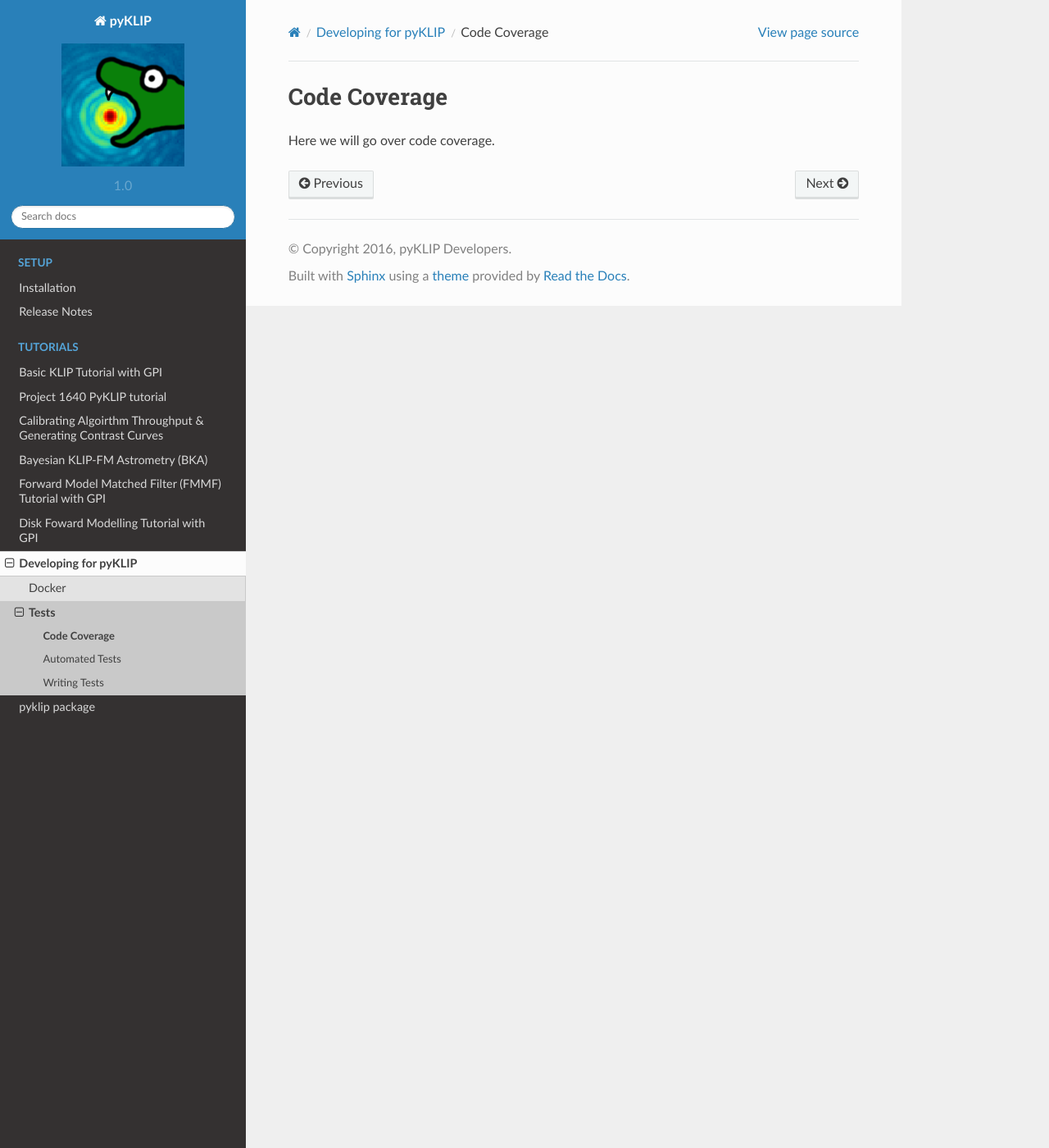
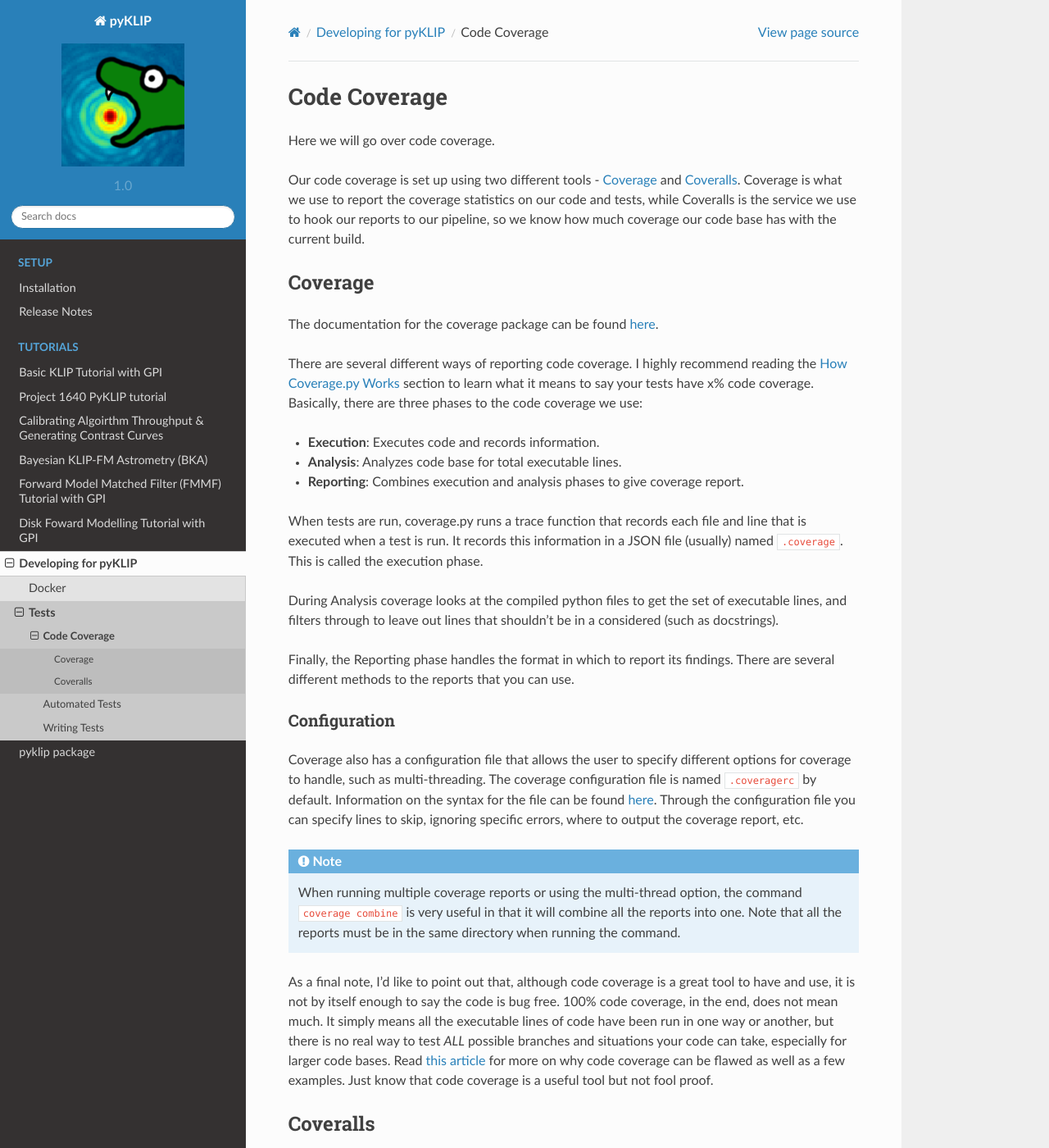
Before and after one commit to UCSB-Exoplanet-Polarimetry-Lab/pyKLIP_NMFJAX, a Sphinx documentation site: the page built from docs/source/developing/coverage.rst, in a window 1280 px wide and 1400 px high. Shown: the whole window at 82% size. Built offline with Sphinx 7.4.7 and the Read the Docs theme 2.0.0, drawn with Linux system fonts in a browser that asks for light colours; some of the changed text lies outside the part shown.

Commit message:
Removed old developing rst file, rough draft of coverage rst, and slight style edits to sharing and using rst files so make html doesn't complain about them.

```diff
--- a/docs/source/developing/coverage.rst
+++ b/docs/source/developing/coverage.rst
@@ -3,3 +3,61 @@
 Code Coverage
 =============
 Here we will go over code coverage.
+
+Our code coverage is set up using two different tools - `Coverage <https://coverage.readthedocs.io/en/coverage-4.3.4/>`__
+and `Coveralls <https://coveralls.io/>`__. Coverage is what we use to report the coverage statistics on our code and
+tests, while Coveralls is the service we use to hook our reports to our pipeline, so we know how much coverage our code
+base has with the current build.
+
+Coverage
+--------
+The documentation for the coverage package can be found `here <https://coverage.readthedocs.io/en/coverage-4.3.4/index.html>`__.
+
+There are several different ways of reporting code coverage. I highly recommend reading the `How Coverage.py Works
+<https://coverage.readthedocs.io/en/coverage-4.3.4/howitworks.html>`__ section to learn what it means to say your tests
+have x% code coverage.
+Basically, there are three phases to the code coverage we use:
+
+* **Execution**: Executes code and records information.
+* **Analysis**: Analyzes code base for total executable lines.
+* **Reporting**: Combines execution and analysis phases to give coverage report.
+
+When tests are run, coverage.py runs a trace function that records each file and line that is executed when a test is
+run. It records this information in a JSON file (usually) named ``.coverage``. This is called the execution phase.
+
+During Analysis coverage looks at the compiled python files to get the set of executable lines, and filters through to
+leave out lines that shouldn't be in a considered (such as docstrings).
+
+Finally, the Reporting phase handles the format in which to report its findings. There are several different methods to
+the reports that you can use.
+
+Configuration
+^^^^^^^^^^^^^
+Coverage also has a configuration file that allows the user to specify different options for coverage to handle, such as
+multi-threading. The coverage configuration file is named ``.coveragerc`` by default. Information on the syntax for the
+file can be found `here <https://coverage.readthedocs.io/en/coverage-4.3.4/config.html>`__. Through the configuration
+file you can specify lines to skip, ignoring specific errors, where to output the coverage report, etc.
+
+.. note::
+    When running multiple coverage reports or using the multi-thread option, the command ``coverage combine`` is very
+    useful in that it will combine all the reports into one. Note that all the reports must be in the same directory
+    when running the command.
+
+
+As a final note, I'd like to point out that, although code coverage is a great tool to have and use, it is not by itself
+enough to say the code is bug free. 100% code coverage, in the end, does not mean much. It simply means all the executable
+lines of code have been run in one way or another, but there is no real way to test `ALL` possible branches and situations
+your code can take, especially for larger code bases. Read `this article <https://nedbatchelder.com/blog/200710/flaws_in_coverage_measurement.html>`__
+for more on why code coverage can be flawed as well as a few examples. Just know that code coverage is a useful tool but
+not fool proof.
+
+
+Coveralls
+---------
+Coveralls is the web service used to track our code coverage and report on our automated pipeline builds. Every time
+code is pushed to our bitbucket repo and our tests are run, we first obtain our report using coverage, then we send the
+report to coveralls which in turn organizes our report with each build and displays the information for us on both the
+coverage website and a badge on the bitbucket repo.
+
+For information on how to setup a coveralls hook to a repo, look `here <https://github.com/coveralls-clients/coveralls-python>`__.
+For our pipeline, we use bitbucket pipelines, so use the "Usage (another CI)" section.
--- a/docs/source/developing/sharing.rst
+++ b/docs/source/developing/sharing.rst
@@ -16,10 +16,13 @@ Docker images are created from a set of commands in a dockerfile. What goes on t
     - FROM <Repository>:<Build> - This command will tell docker that this image is based off of another image. You can specify which build to use. To use the most up-to-date version of the image, use "latest" for build.
     - RUN <Command> - This will run commands in a new layer and creates a new image. Typically used for installing necessary packages. You can have multiple RUN statements.
     - CMD <Command> - This is the default command that will run once the image environment has been set up. You can only have ONE CMD statement.
+
     For more information on RUN vs CMD here is a `useful link <http://goinbigdata.com/docker-run-vs-cmd-vs-entrypoint/>`__.
+
 2. After you've made your file run the following command to create your image ::
 
         $ docker build -t <Image Name> <Path to Directory of Dockerfile>
+
 The ``-t`` flag lets you name the image.
 
 For example, the docker file used for the pyklip image I set up above (under the "Using Docker" section) is made using a dockerfile with the following content: ::
@@ -59,6 +62,7 @@ Check that the image has been tagged ::
         REPOSITORY              TAG                 IMAGE ID            CREATED             SIZE
         pyklip-pipeline         latest              e9a584c685bb        13 days ago         2.37 GB
         simonko/pyklip          latest              e9a584c685bb        13 days ago         2.37 GB
+
 5. Login to Docker on terminal ::
 
         $ docker login
--- a/docs/source/developing/using.rst
+++ b/docs/source/developing/using.rst
@@ -22,6 +22,7 @@ Once you have your image, you can cp over local files into the container. To do
 It should be noted that if the specified destination does not exist, it will create the destination for you. For example if I were to do the following ::
 
         $ docker cp <somefile/directory> zealous_goldwasser:/pyklip
+
 inside the `zealous_goldwasser` container and it did not already have a pyklip directory, docker would create the directory for me and place the file in it, just like the normal cp command.
 
 
@@ -44,6 +45,7 @@ To delete a container, first locate the container(s) you wish to delete, then us
 To delete multiple containers at once use the filter flag. For example, if you want to delete all exited containers ::
 
         $ docker rm $(docker ps -a -f status=exited -q)
+
 You can also find all containers all exited containers using just the command in the parenthesis without the -q flag. This is particularly useful if there are many exited containers and you don't remember which ones you wanted to delete.
 
 `Deleting Images`
```
Also changed, not shown: docs/source/developing.rst (deleted, +0 -206 lines).
